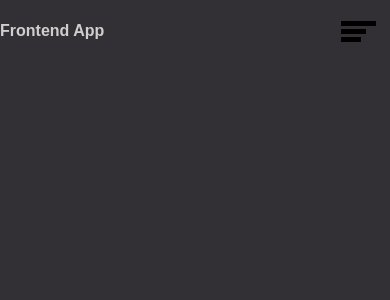
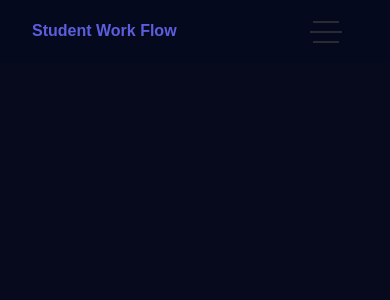
Before and after one commit to ISIL-ESTE/Student-Workflow-Organizer, a React (Create React App) app in the folder frontend-app/: page / in a window 390 px wide. Shown: the top 300 px of the page. Built offline with nearby package versions, Linux system fonts and the light colour scheme; the HTML template or start-up script is replaced by a standard one.

Commit message:
👌fix responsive navigation buttons ✌️

```diff
--- a/frontend-app/src/App.css
+++ b/frontend-app/src/App.css
@@ -36,3 +36,93 @@
     transform: rotate(360deg);
   }
 }
+
+
+*{
+    padding: 0%;
+    margin: 0%;
+    box-sizing: border-box;
+    font-family: 'Poppins', sans-serif;
+    text-decoration: none;
+    list-style: none;
+}
+:root{
+    --primary-color: #5c5edc;
+    --secondary-color: #040b2429;
+    --background-color: #060a1c;
+    --text-color: #d3cece;
+    --seccess-color: #2ecc71;
+    --danger-color: #e74c3c;
+    --warning-color: #f1c40f;
+    --info-color: #3498db;
+}
+body{
+    background-color: var(--background-color);
+    color: var(--text-color);
+    min-height: 100vh;
+}
+header{
+    background-color: var(--secondary-color);
+    padding: 1rem;
+    display: flex;
+    justify-content: space-between;
+    align-items: center;
+    width: 100%;
+}
+
+header a{
+    color: var(--text-color);
+    font-size: 1rem;
+    font-weight: 600;
+    transition: all 0.3s ease;
+}
+header > a {
+    margin-right: 10rem;
+}
+header a:hover{
+    color: var(--primary-color);
+}
+header ul{
+    display: flex;
+    justify-content: space-between;
+    align-items: center;
+}
+header ul li{
+    margin: 0 2rem;
+}
+a[href="/login"],a[href="/register"]{
+    margin: 0 1rem;
+    color: var(--text-color);
+    font-size: 1rem;
+    font-weight: 600;
+    letter-spacing: 2px;
+}
+a[href="/login"]
+{
+    transition: all 0.3s ease;
+    outline: none;
+    border: none;
+    padding: .7em 3rem;
+    border-radius: 10px;
+    background-color: var(--primary-color);
+  }
+  a[href="/login"]:hover{
+    color: var(--text-color);
+    background-color: var(--secondary-color)
+}
+a.active{
+  color: var(--primary-color);
+}
+a[href="/login"].active{
+  color: var(--primary-color);
+  background-color: var(--secondary-color)
+}
+#nav-button{
+    display: none;
+}
+.navbar__menu{
+    display: flex;
+    justify-content: center;
+    align-items: center;
+    flex-direction: column;
+}
--- a/frontend-app/src/App.js
+++ b/frontend-app/src/App.js
@@ -5,6 +5,8 @@ import {
   Route,
   createRoutesFromElements,
 } from "react-router-dom";
+
+import Login from './layout/auth/Login';
 import Root from './components/Root';
 
 
@@ -12,6 +14,9 @@ import Root from './components/Root';
 const router = createBrowserRouter(
   createRoutesFromElements(
     <Route path="/" element={<Root />}>
+      <Route path="*" element={<div>Not Found</div>} />
+      {/* login */}
+      <Route path="/login" element={<Login />} />
     </Route>
   )
 );
--- a/frontend-app/src/components/Root.jsx
+++ b/frontend-app/src/components/Root.jsx
@@ -1,13 +1,12 @@
-
-import './root.css';
 import './root-phone.css'
 import { NavLink, Outlet } from "react-router-dom";
+import { useEffect } from "react";
 
 export default function Root() {
 
     const toggleMenu = (e) => {
       const el = document.getElementById("nav-menu");
-      const navicon = document.querySelector(".nav-icon");
+      const navicon = document.querySelector("#nav-button");
       if (el.classList.contains("hidden")) {
         document.querySelectorAll(".inner-menu").forEach((item) => {
           item.classList.add("hidden");
@@ -24,18 +23,19 @@ export default function Root() {
       !el.classList.contains("hidden") && el.focus();
     };
 
+
     return (
       <div className="root">
         <header>
           <NavLink to="/">
-            <h1>Frontend App</h1>
+            <h1>Student Work Flow</h1>
           </NavLink>
           <div className="navbar__menu">
           <button
             id="nav-button"
             onClick={(e) => toggleMenu(e)}
           >
-            <span className='nav-icon'></span>
+            <span >M</span>
           </button>
           <ul
             id="nav-menu"
--- a/frontend-app/src/components/root-phone.css
+++ b/frontend-app/src/components/root-phone.css
@@ -1,7 +1,7 @@
 @media (max-width: 768px){
     header{
         flex-direction: row;
-        padding: 1rem 0;
+        padding: 1rem 2rem;
     }
     header > a{
         margin-right: 0;
@@ -34,10 +34,12 @@
     }
     #nav-menu{
         position: absolute;
-        top: 50px;
-        right: .7rem;
-        background: #000;
-        border-radius: .5rem;
+        top: 10%;
+        left: 0;
+        background: #1d1e21;
+        border-radius: 2.5rem;
+        width: 80vw;
+        margin: 0 10vw;
     }
     #nav-button{
         all: unset;
@@ -48,32 +50,49 @@
         outline: none;
         height: 30px;
         padding:0 1.5rem;
-    }
-    .nav-icon{
-        display: block;
-        width: 25px;
-        height: 5px;
-        background-color: black;
-        margin: 6px 0;
         position: relative;
     }
-    .nav-icon:not(.close):after{
+    #nav-button::after,#nav-button::before{
+        content: '';
         position: absolute;
-        content: "";
-        display: block;
-        width: 35px;
-        height: 5px;
-        background-color: black;
-        margin: -8px 0;
+        top: 50%;
+        left: 50%;
+        left: 0;
+        width: 2rem;
+        height: 2px;
+        pointer-events: none;
+        -webkit-transition: -webkit-transform 0.55s;
+        transition: transform 0.55s;
+        -webkit-transform-origin: 50% 50%;
+        transform-origin: 50% 50%;
+        background: #2a2b30;
     }
-    .nav-icon:not(.close):before{
+    #nav-button:not(.close)::after{
+        transform: translate3d(0, 10px, 0) scale3d(0.8, 1, 1);
+    }
+    #nav-button:not(.close)::before{
+        transform: translate3d(0, -10px, 0) scale3d(0.8, 1, 1);
+    }
+    #nav-button::before{
+            transform: rotate3d(0, 0, 1, 45deg);
+    }
+    #nav-button::after{
+            transform: rotate3d(0, 0, 1, -45deg);
+    }
+    #nav-button span {
         position: absolute;
-        content: "";
-        display: block;
-        width: 20px;
-        height: 5px;
-        background-color: black;
-        margin: 8px 0;
+        left: 0;
+        overflow: hidden;
+        width: 2rem;
+        height: 2px;
+        text-indent: 200%;
+        margin-top: .1rem;
+        -webkit-transition: opacity 0.25s;
+        transition: opacity 0.25s;
+        background: #2a2b30;
+        transition: all 0.5s;
     }
-
+    #nav-button:is(.close) span {
+        opacity: 0;
+    }
 }
--- a/frontend-app/src/components/root.css
+++ /dev/null
@@ -1,77 +0,0 @@
-*{
-    padding: 0%;
-    margin: 0%;
-    box-sizing: border-box;
-    font-family: 'Poppins', sans-serif;
-    text-decoration: none;
-    list-style: none;
-}
-:root{
-    --primary-color: #ff3e6c;
-    --secondary-color: #3b305400;
-    --background-color: #323035;
-    --text-color: #d3cece;
-}
-body{
-    background-color: var(--background-color);
-    color: var(--text-color);
-    min-height: 100vh;
-}
-header{
-    background-color: var(--secondary-color);
-    padding: 1rem;
-    display: flex;
-    justify-content: space-between;
-    align-items: center;
-    width: 100%;
-}
-
-header a{
-    color: var(--text-color);
-    font-size: 1rem;
-    font-weight: 600;
-    transition: all 0.3s ease;
-}
-header > a {
-    margin-right: 10rem;
-}
-header a:hover{
-    color: var(--primary-color);
-}
-header ul{
-    display: flex;
-    justify-content: space-between;
-    align-items: center;
-}
-header ul li{
-    margin: 0 2rem;
-}
-a[href="/login"],a[href="/register"]{
-    margin: 0 1rem;
-    color: var(--text-color);
-    font-size: 1rem;
-    font-weight: 600;
-    letter-spacing: 2px;
-}
-a[href="/login"]
-{
-    transition: all 0.3s ease;
-    outline: none;
-    border: none;
-    padding: .7em 3rem;
-    border-radius: 10px;
-    background-color: rgb(46, 3, 87);
-}
-a[href="/login"]:hover{
-    color: var(--text-color);
-    background-color: var(--secondary-color)
-}
-#nav-button{
-    display: none;
-}
-.navbar__menu{
-    display: flex;
-    justify-content: center;
-    align-items: center;
-    flex-direction: column;
-}
```
Also changed, not shown: 1 other file (tests, documents, lock files or other folders).
